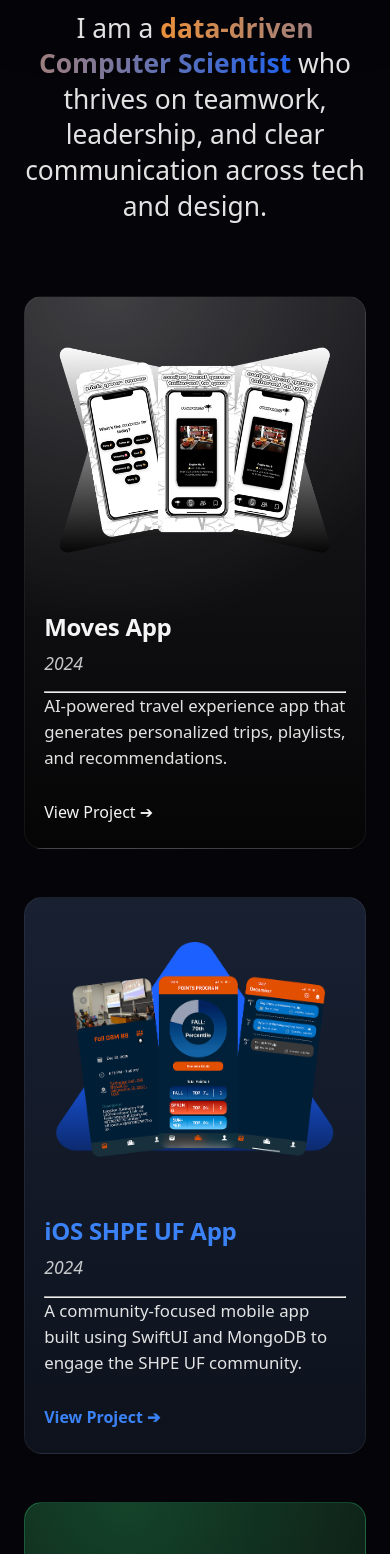
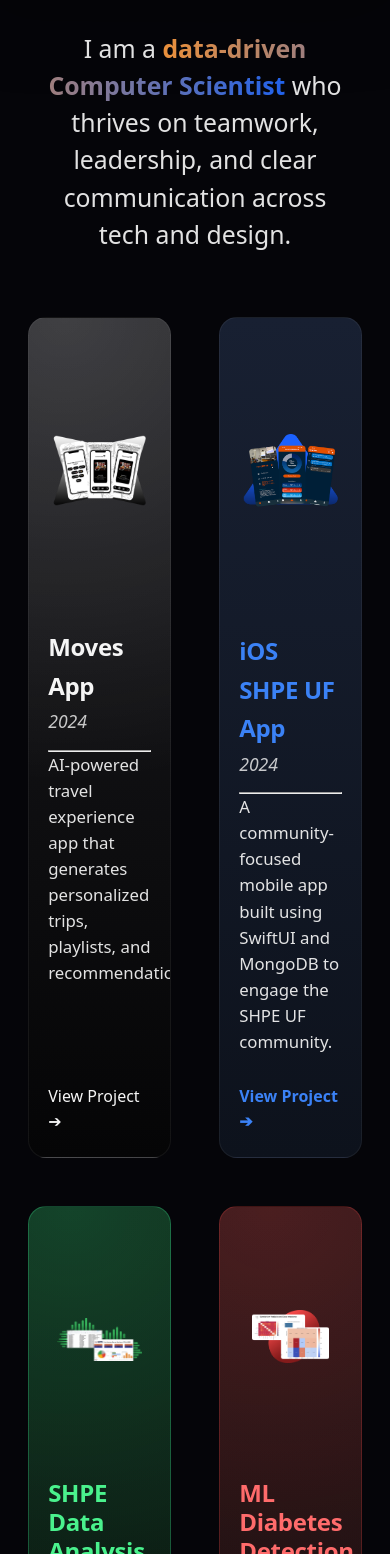
Before and after one commit to jlopezmarti20/jesuslopez-portfolio-website, a React (Vite) app: page / in a window 390 px wide. Shown: the part 446-2000 px from the top of the page. Built offline with nearby package versions, Linux system fonts and the light colour scheme.

Commit message:
Tweak mobile experience and hero text

```diff
--- a/src/styles/global.css
+++ b/src/styles/global.css
@@ -1,4 +1,4 @@
-/* ========= Global Reset / Base ========= */
+/* ===== Global Reset / Base ===== */
 *,
 *::before,
 *::after {
@@ -12,7 +12,7 @@
 }
 
 .section {
-  scroll-margin-top: 80px; /* offset for sticky navbar */
+  scroll-margin-top: 80px; /* keeps anchor links from hiding under navbar */
 }
 
 html,
@@ -45,12 +45,18 @@
   font-weight: 600;
 }
 
-/* Main layout */
+/* Layout */
 main {
   padding-top: 4rem; /* space for navbar */
 }
 
-/* ========= Navbar ========= */
+.container {
+  max-width: 1200px;
+  margin: 0 auto;
+  padding: 0 1.75rem;
+}
+
+/* ===== Navbar ===== */
 .navbar {
   position: sticky;
   top: 0;
@@ -88,8 +94,7 @@
   opacity: 1;
 }
 
-/* ========= Hero Section ========= */
-
+/* ===== Hero Section ===== */
 .hero-section {
   padding: 6rem 0 4rem;
 }
@@ -111,7 +116,7 @@
   margin-bottom: 1.5rem;
 }
 
-/* waveform image */
+/* Hero waveform */
 .hero-img-wrapper {
   width: 98vw;
   margin: 2rem 0;
@@ -125,7 +130,7 @@
   filter: drop-shadow(0 18px 40px rgba(0, 0, 0, 0.9));
 }
 
-/* headline under waveform */
+/* Hero subtitle */
 .hero-sub {
   max-width: 860px;
   margin: 1.9rem auto 0;
@@ -135,6 +140,7 @@
   opacity: 0.92;
 }
 
+/* Gradient text */
 .gradient-text {
   background: linear-gradient(90deg, #ff9c3f, #246bff);
   background-clip: text;
@@ -144,8 +150,503 @@
   font-weight: 600;
 }
 
-/* ========= Contact Section ========= */
+/* ===== Generic Card ===== */
+.card {
+  background: #181923;
+  border-radius: 22px;
+  padding: 1.9rem 2.1rem;
+  box-shadow: 0 26px 60px rgba(0, 0, 0, 0.85);
+  border: 1px solid rgba(255, 255, 255, 0.04);
+  transition: transform 0.18s ease-out, box-shadow 0.18s ease-out,
+    border-color 0.18s ease-out;
+}
 
+.card:hover {
+  transform: translateY(-3px);
+  box-shadow: 0 32px 70px rgba(0, 0, 0, 0.95);
+  border-color: rgba(255, 255, 255, 0.09);
+}
+
+/* ===== Experience & Leadership (old cards) ===== */
+.experience-grid {
+  display: flex;
+  flex-direction: column;
+  gap: 1.9rem;
+}
+
+.experience-card {
+  display: flex;
+  flex-direction: column;
+  gap: 0.9rem;
+}
+
+.card-header {
+  display: flex;
+  flex-direction: column;
+  gap: 0.25rem;
+  margin-bottom: 0.25rem;
+}
+
+.card-title {
+  font-size: 1rem;
+  font-weight: 600;
+}
+
+.card-dates {
+  font-size: 0.85rem;
+  opacity: 0.7;
+}
+
+.card-list {
+  margin-left: 1.2rem;
+  display: flex;
+  flex-direction: column;
+  gap: 0.35rem;
+  font-size: 0.95rem;
+  opacity: 0.96;
+}
+
+.card-tech {
+  margin-top: 0.6rem;
+  font-size: 0.85rem;
+  opacity: 0.8;
+}
+
+/* ===== Project Cards / Grid ===== */
+.projects-grid {
+  display: grid;
+  grid-template-columns: repeat(2, 1fr);
+  gap: 3rem;
+  max-width: 1400px;
+  margin: 0 auto;
+}
+
+.project-card {
+  display: flex;
+  flex-direction: column;
+  background: #18181f;
+  border-radius: 22px;
+  padding: 2.4rem 2.6rem;
+  width: 100%;
+  height: 540px;
+  box-sizing: border-box;
+  overflow: hidden;
+  opacity: 0;
+  transform: translateY(32px);
+  transition:
+    opacity 0.6s ease-out,
+    transform 0.6s ease-out,
+    box-shadow 0.25s ease,
+    border-color 0.25s ease;
+}
+
+.project-card.visible {
+  opacity: 1;
+  transform: translateY(0);
+}
+
+.project-card:hover {
+  transform: translateY(-6px);
+}
+
+.project-card h3 {
+  font-size: 1.9rem;
+  font-weight: 700;
+  letter-spacing: -0.3px;
+  margin-bottom: 0.15rem;
+}
+
+.project-year {
+  font-size: 1.1rem;
+  opacity: 0.8;
+  margin-bottom: 0.9rem;
+}
+
+.project-card p {
+  font-size: 1.05rem;
+  line-height: 1.55;
+  opacity: 0.92;
+  max-width: 34rem;
+  margin-bottom: 1.8rem;
+}
+
+.project-card-content {
+  flex: 1;
+  display: flex;
+  flex-direction: column;
+}
+
+.project-card .links,
+.card-actions {
+  margin-top: auto;
+}
+
+/* Project visual */
+.project-visual {
+  position: relative;
+  width: 100%;
+  height: 260px;
+  margin-bottom: 1.6rem;
+}
+
+.project-image {
+  width: 100%;
+  height: 100%;
+  object-fit: contain;
+}
+
+.moves-visual {
+  position: relative;
+  overflow: visible;
+}
+
+/* ===== Special Project Cards (Moves, iOS, SHPE, ML) ===== */
+.project-card--moves {
+  background:
+    radial-gradient(circle at 25% 0%, rgba(255, 255, 255, 0.16) 0%, transparent 55%),
+    linear-gradient(180deg, #1b1b1f 0%, #050506 100%);
+  border: 1px solid rgba(255, 255, 255, 0.06);
+}
+
+.project-card--moves .project-visual {
+  position: relative;
+  overflow: visible;
+  height: 260px;
+  margin-bottom: 2rem;
+}
+
+.project-card--moves .project-image {
+  width: 92%;
+  max-width: 460px;
+  position: absolute;
+  left: 50%;
+  top: 50%;
+  transform: translate(-50%, -50%);
+  object-fit: contain;
+}
+
+.project-card--moves .project-card-content {
+  margin-top: -0.25rem;
+}
+
+/* iOS SHPE card */
+.project-card--iosshpe {
+  background: linear-gradient(180deg, #182032 0%, #0d121c 100%);
+  border: 1px solid rgba(255, 255, 255, 0.06);
+}
+
+.ios-visual {
+  position: relative;
+  overflow: visible;
+  height: 260px;
+  margin-bottom: 2rem;
+}
+
+.ios-visual img {
+  width: 92%;
+  max-width: 460px;
+  position: absolute;
+  left: 50%;
+  top: 50%;
+  transform: translate(-50%, -50%);
+  object-fit: contain;
+}
+
+:root {
+  --ios-blue: #3b82f6;
+}
+
+.project-card--iosshpe h3 {
+  color: var(--ios-blue);
+}
+
+.project-card--iosshpe .links a {
+  color: var(--ios-blue);
+  font-weight: 600;
+  transition: color 0.25s ease;
+}
+
+.project-card--iosshpe .links a:hover {
+  color: #60a5fa;
+}
+
+.project-card--iosshpe .links a .home-arrow {
+  color: inherit;
+}
+
+/* SHPE Data Analysis card */
+.project-card--shpedata {
+  background:
+    radial-gradient(circle at 30% 0%, rgba(44, 255, 140, 0.2) 0%, transparent 60%),
+    linear-gradient(180deg, #0e1511 0%, #050706 100%);
+  border: 1px solid rgba(60, 255, 160, 0.25);
+}
+
+.project-card--shpedata h3,
+.project-card--shpedata .links a {
+  color: #4af28d;
+}
+
+.project-card--shpedata .project-visual {
+  height: 230px;
+  display: flex;
+  justify-content: center;
+  align-items: flex-start;
+  padding-top: 10px;
+}
+
+.project-card--shpedata .project-image {
+  width: 82%;
+  max-width: 440px;
+  transform: translateY(-10px);
+}
+
+/* ML Diabetes card */
+.project-card--ml {
+  background:
+    radial-gradient(circle at 35% 0%, rgba(255, 70, 70, 0.22) 0%, transparent 60%),
+    linear-gradient(180deg, #181315 0%, #090607 100%);
+  border: 1px solid rgba(255, 70, 70, 0.22);
+}
+
+.project-card--ml h3,
+.project-card--ml .links a {
+  color: #ff6b6b;
+}
+
+.project-card--ml .project-visual {
+  height: 230px;
+  display: flex;
+  justify-content: center;
+  align-items: flex-start;
+  padding-top: 8px;
+}
+
+.project-card--ml .project-image {
+  width: 75%;
+  max-width: 420px;
+  transform: translateY(-12px);
+}
+
+/* Align SHPE + ML titles */
+.project-card--shpedata h3,
+.project-card--ml h3 {
+  font-size: 1.75rem;
+  line-height: 1.2;
+  max-width: 22rem;
+  min-height: 2.4rem;
+}
+
+.project-card--shpedata .project-card-content,
+.project-card--ml .project-card-content {
+  margin-top: -6px;
+}
+
+/* ===== Buttons (generic) ===== */
+.button {
+  display: inline-block;
+  padding: 0.55rem 1.35rem;
+  border-radius: 999px;
+  font-size: 0.9rem;
+  text-decoration: none;
+  border: none;
+}
+
+.button-primary {
+  background: #ff9c3f;
+  color: #050509;
+  font-weight: 600;
+  box-shadow: 0 12px 25px rgba(255, 156, 63, 0.45);
+}
+
+.button-primary:hover {
+  filter: brightness(1.05);
+}
+
+/* ===== Section Titles (default) ===== */
+.section-title {
+  margin-bottom: 2.8rem;
+}
+
+.section-title h2 {
+  font-size: 1.8rem;
+  margin-bottom: 0.5rem;
+}
+
+.section-underline {
+  width: 56px;
+  height: 3px;
+  border-radius: 999px;
+  margin-top: 0.5rem;
+  background: linear-gradient(90deg, #ff9c3f, #246bff);
+}
+
+/* ===== Experience Section (new card layout) ===== */
+.experience-list-card {
+  background: #1c1c23;
+  padding: 1.6rem 2.2rem;
+  border-radius: 20px;
+  box-shadow: 0 26px 60px rgba(0, 0, 0, 0.6);
+  border: 1px solid rgba(255, 255, 255, 0.05);
+}
+
+#experience .experience-heading {
+  font-size: 2.4rem;
+  font-weight: 700;
+  margin-bottom: 0.6rem;
+}
+
+#experience .section-underline {
+  display: none !important;
+}
+
+.experience-card-header {
+  margin-bottom: 0.4rem;
+}
+
+.experience-row {
+  display: flex;
+  align-items: center;
+  justify-content: space-between;
+  padding: 0.9rem 0;
+  border-bottom: 1px solid rgba(255, 255, 255, 0.06);
+}
+
+.experience-row:last-child {
+  border-bottom: none;
+}
+
+.experience-left {
+  display: flex;
+  align-items: center;
+  gap: 1.25rem;
+}
+
+.experience-logo {
+  width: 72px;
+  height: 72px;
+  border-radius: 16px;
+  object-fit: cover;
+}
+
+.experience-role {
+  font-size: 1.55rem;
+  font-weight: 700;
+}
+
+.experience-company {
+  font-size: 1.25rem;
+  opacity: 0.9;
+}
+
+.experience-dates {
+  font-size: 1.35rem;
+  opacity: 0.85;
+  white-space: nowrap;
+  font-style: italic;
+}
+
+/* ===== Project Detail Page ===== */
+.project-detail-header h1 {
+  font-size: 2rem;
+  margin-bottom: 0.5rem;
+}
+
+.project-detail-tech {
+  font-size: 0.95rem;
+  opacity: 0.85;
+}
+
+.back-link {
+  display: inline-block;
+  margin-bottom: 1.5rem;
+  font-size: 0.9rem;
+  opacity: 0.85;
+}
+
+.back-link:hover {
+  opacity: 1;
+  text-decoration: underline;
+}
+
+.project-detail-content {
+  display: flex;
+  flex-direction: column;
+  gap: 2rem;
+  margin-top: 2rem;
+}
+
+.project-detail-section h2 {
+  font-size: 1.2rem;
+  margin-bottom: 0.5rem;
+}
+
+.project-detail-section p,
+.project-detail-section ul {
+  font-size: 0.98rem;
+  opacity: 0.9;
+}
+
+.project-detail-section ul {
+  margin-left: 1.2rem;
+  display: flex;
+  flex-direction: column;
+  gap: 0.45rem;
+}
+
+/* ===== About Me Section ===== */
+.about-card {
+  background: #1b1b23;
+  padding: 1.8rem 2.2rem;
+  border-radius: 20px;
+  border: 1px solid rgba(255, 255, 255, 0.05);
+  max-width: 1150px;
+  margin: 0 auto;
+}
+
+.about-heading {
+  font-size: 3rem;
+  font-weight: 700;
+  margin-bottom: 0.6rem;
+}
+
+.about-card p {
+  font-size: 1.1rem;
+  line-height: 1.7;
+  opacity: 0.92;
+  margin-bottom: 1.4rem;
+}
+
+.about-links {
+  display: flex;
+  gap: 1.2rem;
+  margin-top: 1.4rem;
+}
+
+.about-links a {
+  padding: 0.9rem 2rem;
+  border-radius: 10px;
+  background: #26262f;
+  font-size: 1rem;
+  opacity: 0.95;
+  transition: 0.2s ease;
+}
+
+.about-links a:hover {
+  opacity: 1;
+  background: #2f2f38;
+}
+
+.about-highlight {
+  background: linear-gradient(90deg, #ff9c3f, #0b59ff);
+  -webkit-background-clip: text;
+  -webkit-text-fill-color: transparent;
+  background-clip: text;
+  color: transparent;
+  font-weight: 600;
+}
+
+/* ===== Contact Section (if used) ===== */
 .contact-text {
   margin-bottom: 0.75rem;
   opacity: 0.9;
@@ -173,13 +674,13 @@
   opacity: 1;
 }
 
-/* ========= Section Title & Footer ========= */
-
+/* ===== Section Title helper ===== */
 .section h2 {
   font-size: 1.6rem;
   margin-bottom: 2rem;
 }
 
+/* ===== Footer ===== */
 footer {
   border-top: 1px solid rgba(255, 255, 255, 0.06);
   padding: 2rem 0;
@@ -189,7 +690,9 @@
   text-align: center;
 }
 
-/* ========= Mobile Tweaks (≤ 768px) ========= */
+/* ========================================================= */
+/* ===== MOBILE TWEAKS (≤ 768px) =========================== */
+/* ========================================================= */
 @media (max-width: 768px) {
   /* Navbar */
   .navbar {
@@ -197,7 +700,7 @@
   }
 
   .nav-content h2 {
-    font-size: 1.1rem;
+    font-size: 1.05rem;
   }
 
   .nav-content ul {
@@ -207,18 +710,21 @@
 
   /* Hero */
   .hero-section {
-    padding: 4.5rem 0 3rem;
+    padding: 4.5rem 0 2.5rem;
   }
 
   .hero-title {
     font-size: 2.1rem;
-    line-height: 1.2;
   }
 
   .hero-sub {
-    font-size: 1.65rem;
-    line-height: 1.35;
-    margin-top: 1.4rem;
+    font-size: 1.55rem;
+    line-height: 1.5;
+    padding: 0 0.8rem;
+  }
+
+  .hero-img-wrapper {
+    width: 110vw;
   }
 
   /* Cards (experience / projects / about) */
@@ -238,7 +744,25 @@
     font-size: 1.5rem;
   }
 
-  /* Experience heading + About heading */
+  /* Experience rows – mobile alignment */
+  .experience-row {
+    align-items: flex-start !important;
+    gap: 1rem;
+  }
+
+  .experience-logo {
+    width: 48px;
+    height: 48px;
+    object-fit: contain;
+    flex-shrink: 0;
+  }
+
+  .experience-role {
+    font-size: 1.15rem;
+    line-height: 1.2;
+  }
+
+  /* Experience + About headings */
   #experience .experience-heading,
   .about-heading {
     font-size: 2rem;
@@ -255,25 +779,4 @@
     padding: 0.7rem 1.4rem;
     font-size: 0.9rem;
   }
-
-  /* Experience rows on mobile */
-  .experience-row {
-    display: flex;
-    align-items: center; /* vertically center logo + text */
-    gap: 1rem;
-  }
-
-  .experience-role {
-    font-size: 1.15rem;
-  }
-
-  .experience-company {
-    font-size: 0.95rem;
-  }
-
-  .experience-logo {
-    width: 55px;
-    height: 55px;
-    object-fit: contain;
-  }
 }
```
